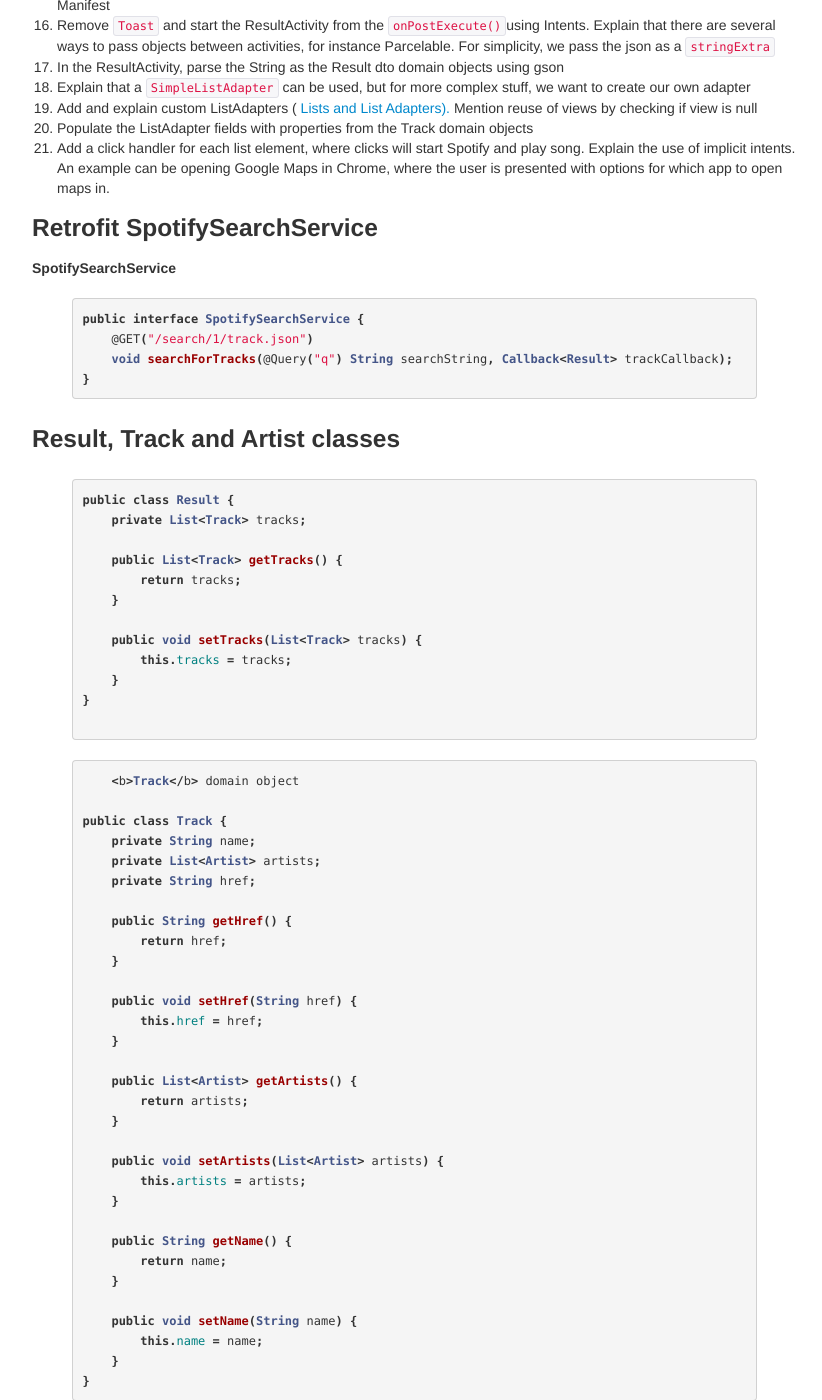
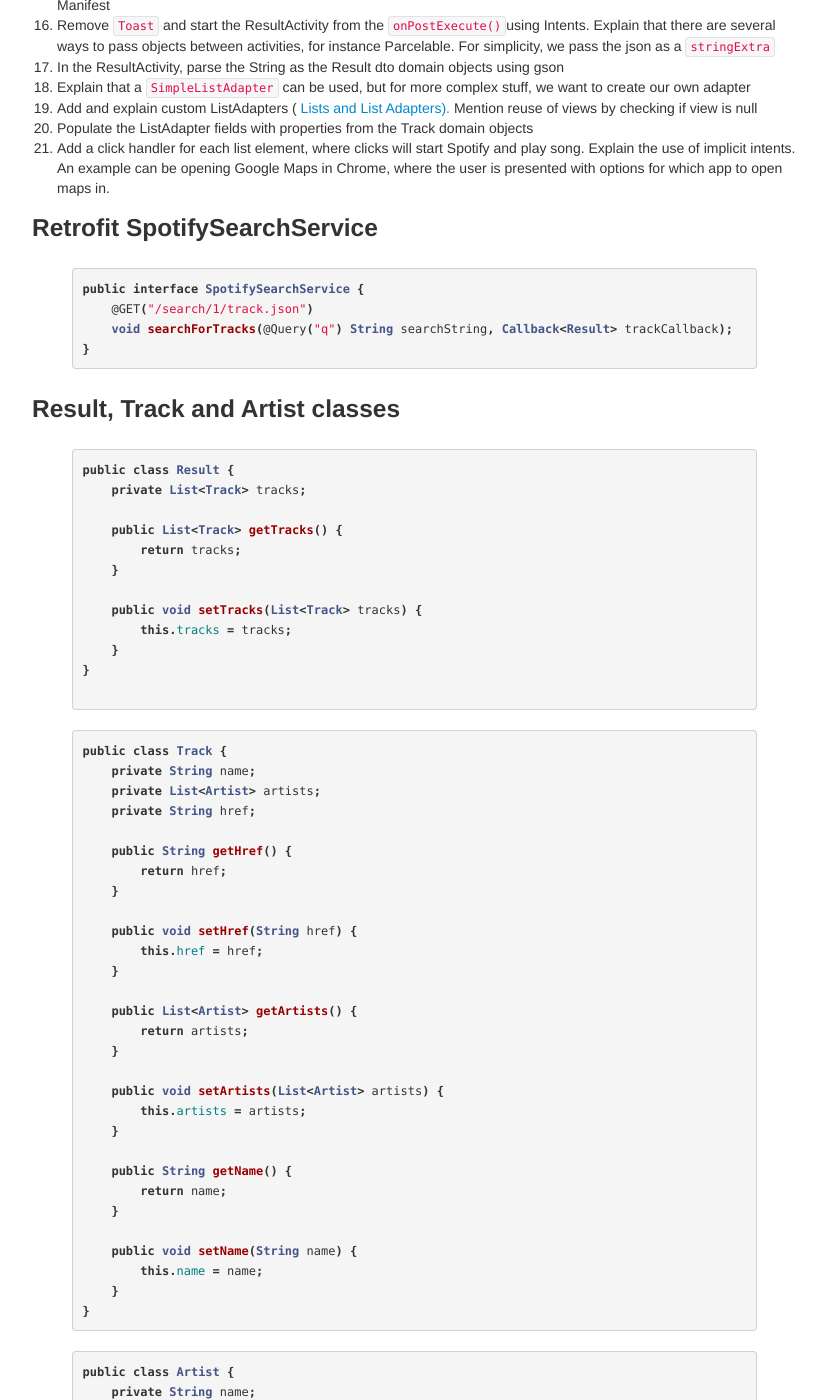
Before and after one commit to bekk/android101, a Jekyll site: the page built from docs/pages/manuscript.html, in a window 1280 px wide and 1400 px high, scrolled down 818 px. Shown: the whole window, without its empty margins (28-850 px from the left). Built offline with Jekyll 4.4.1, drawn with Linux system fonts in a browser that asks for light colours; Markdown is read by kramdown in place of the engine named in the settings.

Commit message:
Updated manuscript

```diff
--- a/docs/pages/manuscript.html
+++ b/docs/pages/manuscript.html
@@ -43,7 +43,6 @@
 
 
 <h3> Retrofit SpotifySearchService</h3>
-<b>SpotifySearchService</b>
 {% highlight java %}
 public interface SpotifySearchService {
     @GET("/search/1/track.json")
@@ -68,7 +67,6 @@
 	{% endhighlight %}
 
    {% highlight java %}
-    <b>Track</b> domain object
 
 public class Track {
     private String name;
@@ -101,7 +99,6 @@
 }
 {% endhighlight %}
 
-<b>Artist</b> domain object
 {% highlight java %}
 public class Artist {
     private String name;
```
